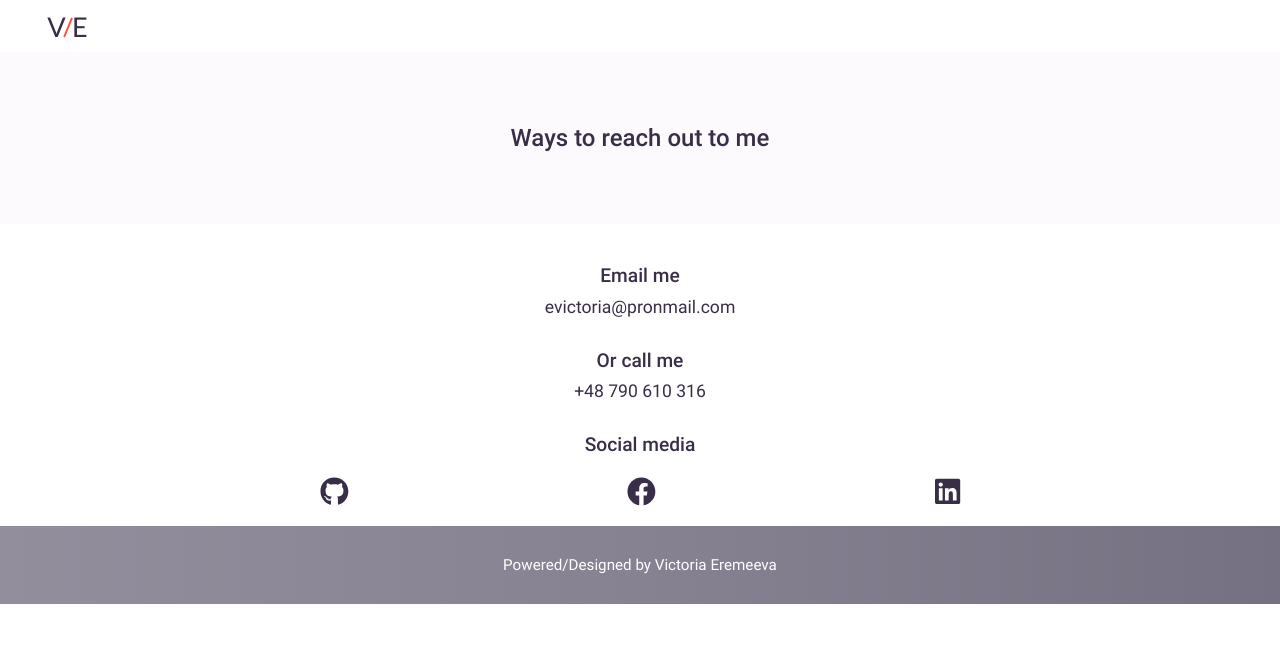
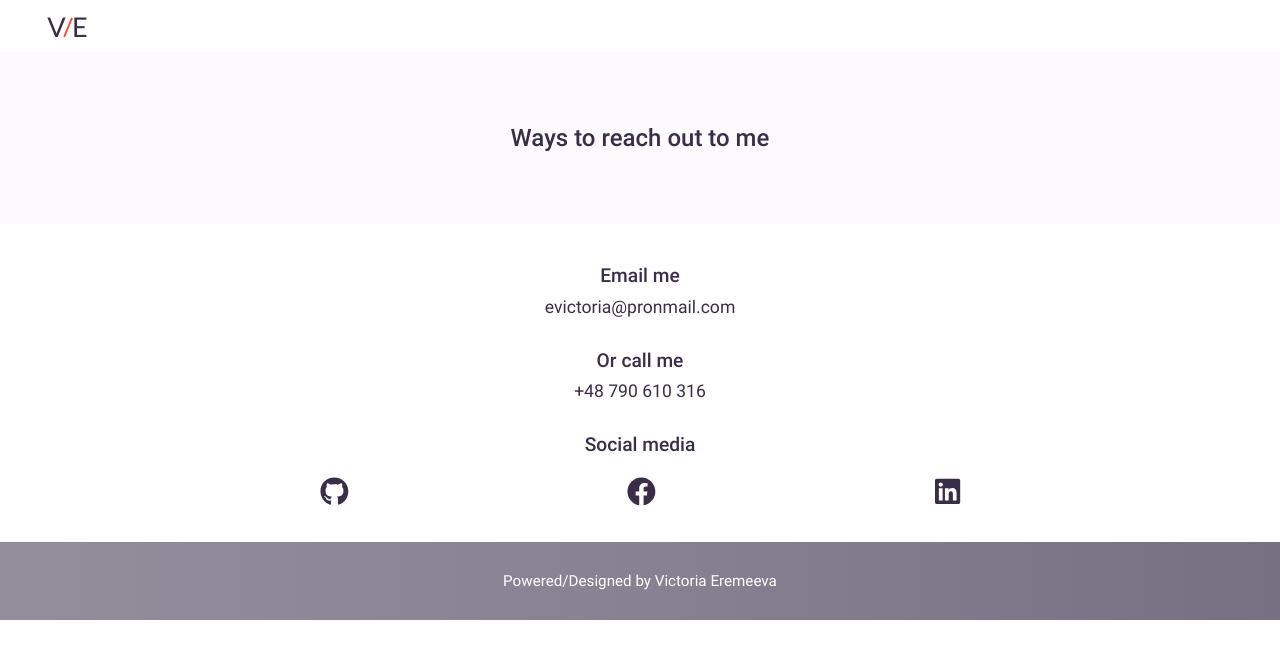
Before and after one commit to e-victoria/coderspace, an Angular app: page /contacts in a window 1280 px wide. Shown: the top 658 px of the page. Built offline with nearby package versions, Linux system fonts and the light colour scheme.

Commit message:
Add padding to contacts section

```diff
--- a/src/app/contacts/contacts.component.scss
+++ b/src/app/contacts/contacts.component.scss
@@ -2,6 +2,7 @@
 
 .contacts {
   width: 100%;
+  padding-bottom: 1em;
   display: flex;
   flex-direction: column;
   box-sizing: border-box;
```
